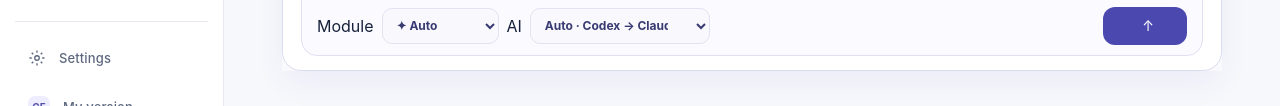
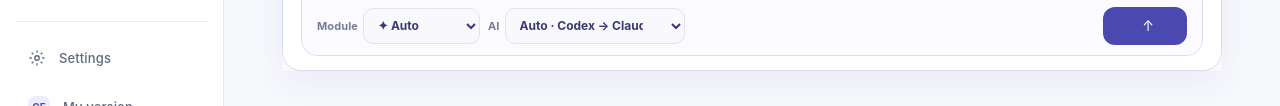
Before and after one commit to unikmo/aibo, a plain HTML site: page Control-Centre/v3/index.html in a window 1280 px wide. Both pictures are taken after a click on the button "Talk to CariFive". Shown: the part 424-530 px from the top of the page. Drawn offline with Linux system fonts and the light colour scheme; no server answers.

Commit message:
Style compact visible Module and AI labels within both chat composers

```diff
--- a/Control-Centre/v3/premium.css
+++ b/Control-Centre/v3/premium.css
@@ -219,3 +219,7 @@ button:focus-visible,select:focus-visible,a:focus-visible,textarea:focus-visible
 #modalFooter .growth-buttons button:first-child:hover{background:#353395}
 #modalBody .growth-form{max-height:min(55dvh,550px)}
 @media(max-width:580px){#overlay .modal{padding:21px 19px 18px;gap:12px}#modalFooter{gap:7px}#modalFooter .growth-buttons{gap:7px}#modalFooter button{font-size:11px}}
+
+.composer-control-label{font-size:11px;letter-spacing:.01em;color:#737f94;font-weight:650;margin-right:-3px;white-space:nowrap}
+#screen-soni .prompt-controls .composer-control-label{font-size:11px;color:#737f94}
+@media(max-width:580px){.composer-control-label{font-size:10px!important}.composer-options,.prompt-controls{column-gap:5px!important}}
```
